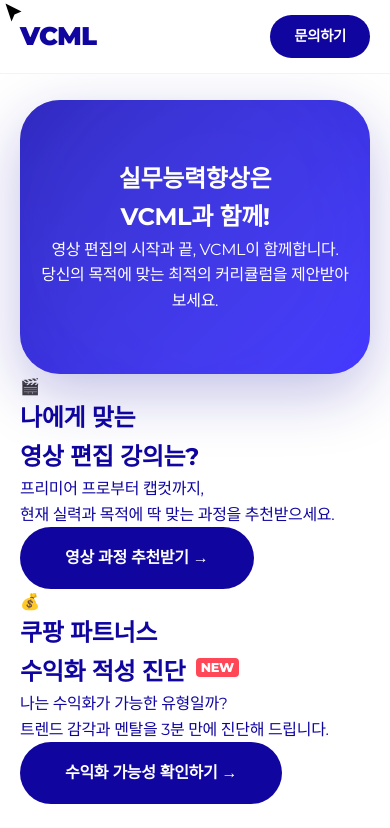
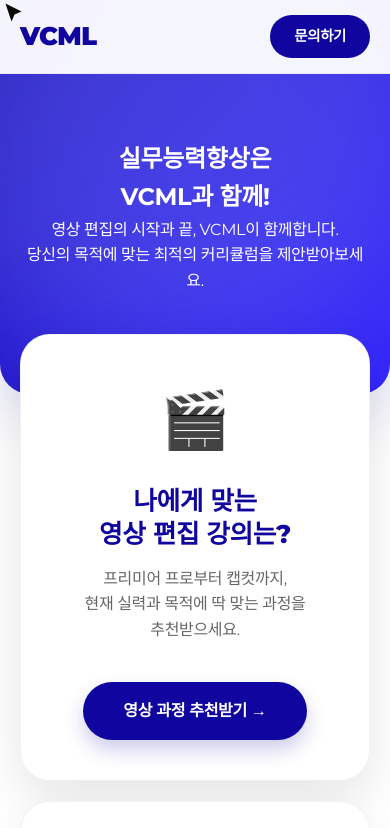
Before and after one commit to dong8creative-spec/vcml, a plain HTML site: page index.html in a window 390 px wide. Shown: the top 828 px of the page. Drawn offline with Linux system fonts and the light colour scheme; a web font is replaced by a local one.

```diff
--- a/index.html
+++ b/index.html
@@ -14,18 +14,18 @@
         /* --- 디자인 시스템 (Pantone Blue 072 C Theme) --- */
         :root {
             /* Palette */
-            --brand-blue: #10069F;       /* Main Color (Pantone 072 C) */
-            --brand-blue-hover: #000080; /* Darker for hover */
-            --brand-light: #F0F2FF;      /* Very Light Blue Background */
+            --brand-blue: #10069F;       /* Main Color */
+            --brand-blue-hover: #000080;
+            --brand-light: #F0F2FF;
             --brand-white: #FFFFFF;
             --brand-gray: #F4F5F7;
 
             /* Accents */
-            --accent-yellow: #FFD700;    /* 포인트 컬러 (배지 등) */
-            --new-badge: #FF4757;        /* NEW 스티커 컬러 */
+            --accent-yellow: #FFD700;
+            --new-badge: #FF4757;
 
             /* Text */
-            --text-main: #10069F;        /* 메인 텍스트도 브랜드 블루 사용 */
+            --text-main: #10069F;
             --text-sub: #555555;
             --text-white: #FFFFFF;
 
@@ -33,8 +33,6 @@
             --radius-box: 40px;
             --radius-card: 24px;
             --radius-btn: 50px;
-
-            --naver-green: #03C75A;
         }
 
         * { box-sizing: border-box; margin: 0; padding: 0; cursor: none; }
@@ -73,44 +71,25 @@
         .nav-links { display: flex; gap: 40px; font-size: 0.95rem; font-weight: 600; color: var(--text-main); align-items: center; }
         .nav-links a:hover { color: var(--brand-blue-hover); opacity: 0.7; }
 
-        /* 메뉴 뱃지 (New) */
         .nav-badge {
             background-color: var(--new-badge); color: white;
             font-size: 0.6rem; padding: 2px 5px; border-radius: 4px;
             margin-left: 4px; vertical-align: middle; font-weight: 800;
         }
 
-        /* 문의 버튼 (헤더 우측) */
         .btn-nav-cta {
             padding: 10px 24px; background: var(--brand-blue); color: white;
             border-radius: 30px; font-weight: 600; font-size: 0.9rem;
         }
         .btn-nav-cta:hover { background: var(--brand-blue-hover); box-shadow: 0 4px 12px rgba(16, 6, 159, 0.2); }
 
-        header.dark-mode { background: rgba(16, 6, 159, 0.95); border-bottom: 1px solid rgba(255,255,255,0.1); }
-        header.dark-mode .logo, header.dark-mode .nav-links { color: var(--text-white); }
-        header.dark-mode .btn-nav-cta { background: var(--brand-white); color: var(--brand-blue); }
-
-        /* 스레드 버튼 */
-        .threads-btn {
-            position: fixed; top: 50%; right: 0; transform: translateY(-50%);
-            background: var(--brand-blue); color: #fff; padding: 10px 14px;
-            border-radius: 20px 0 0 20px; box-shadow: -3px 3px 10px rgba(0,0,0,0.15);
-            z-index: 999; font-weight: 700; font-size: 0.75rem;
-            display: flex; align-items: center; gap: 6px; transition: 0.3s;
-        }
-        .threads-btn:hover { padding-right: 20px; background: var(--brand-blue-hover); }
-        .threads-icon { width: 14px; height: 14px; fill: currentColor; }
-
-        /* 섹션 공통 (100px) */
+        /* 섹션 공통 */
         .section { padding: 100px 5%; position: relative; }
         .section-title {
             text-align: center; font-size: 2.5rem;
             margin-bottom: 50px;
             color: var(--text-main); font-weight: 800; letter-spacing: -1px;
         }
-
-        /* 섹션 타이틀 내 뱃지 스타일 */
         .title-badge {
             font-size: 1rem; vertical-align: middle;
             background: var(--new-badge); color: white;
@@ -119,52 +98,88 @@
         }
         @keyframes bounce { from { transform: translateY(0); } to { transform: translateY(-5px); } }
 
-        /* 1. 히어로 섹션 */
+        /* [수정됨] 1. 히어로 섹션 (Unified Style) */
         .hero-wrapper {
-            padding: 120px 20px 0; max-width: 1400px; margin: 0 auto;
+            padding: 0; /* 전체 너비 사용을 위해 패딩 제거 */
+            width: 100%;
         }
         .hero-container {
             background: linear-gradient(135deg, var(--brand-blue) 0%, #3020FF 100%);
-            border-radius: var(--radius-box);
-            padding: 100px 60px;
+            border-radius: 0 0 60px 60px; /* 하단만 둥글게 */
+            padding: 180px 20px 220px; /* 하단 패딩을 대폭 늘려 카드 공간 확보 */
             color: var(--text-white);
             text-align: center;
             position: relative; overflow: hidden;
             display: flex; flex-direction: column; align-items: center; justify-content: center;
-            min-height: 600px;
-            box-shadow: 0 20px 60px rgba(16, 6, 159, 0.25);
+            min-height: auto;
+            box-shadow: 0 20px 60px rgba(16, 6, 159, 0.15);
         }
 
-        .hero-bg-circle { position: absolute; border-radius: 50%; filter: blur(70px); opacity: 0.25; }
+        .hero-bg-circle { position: absolute; border-radius: 50%; filter: blur(80px); opacity: 0.3; }
         .bg-c1 { top: -100px; right: -100px; width: 500px; height: 500px; background: #4D4DFF; }
-        .bg-c2 { bottom: -150px; left: -150px; width: 600px; height: 600px; background: #8080FF; }
+        .bg-c2 { bottom: 0; left: -150px; width: 600px; height: 600px; background: #8080FF; }
 
         .hero-content { position: relative; z-index: 2; max-width: 900px; }
         .hero h1 {
-            font-size: 4rem; line-height: 1.2; margin-bottom: 25px; font-weight: 800;
+            font-size: 4.5rem; line-height: 1.1; margin-bottom: 25px; font-weight: 800; letter-spacing: -2px;
         }
         .hero p {
-            font-size: 1.3rem; font-weight: 400; opacity: 0.95;
-            margin-bottom: 0px;
-            word-break: keep-all;
-            opacity: 0; animation: fadeInUp 0.8s ease-out 0.8s forwards;
+            font-size: 1.4rem; font-weight: 400; opacity: 0.95;
+            margin-bottom: 0px; word-break: keep-all;
+            opacity: 0; animation: fadeInUp 0.8s ease-out 0.5s forwards;
+        }
+        @keyframes fadeInUp { to { opacity: 1; } }
+
+        /* [수정됨] 2. 과정진단 (Floating Cards Style) */
+        .diagnosis-wrapper {
+            padding: 0 20px; max-width: 1100px; margin: -140px auto 100px; /* 음수 마진으로 위로 겹침 */
+            position: relative; z-index: 10;
         }
 
-        @keyframes fadeInUp { to { opacity: 1; } }
+        .diagnosis-grid {
+            display: grid;
+            grid-template-columns: 1fr 1fr;
+            gap: 30px;
+        }
 
-        /* 2. 과정진단 */
-        .diagnosis-wrapper { padding: 0 20px; max-width: 1400px; margin: 0 auto 120px; }
-        .diagnosis-box {
-            background-color: var(--brand-gray); border-radius: var(--radius-box);
-            padding: 80px 40px; text-align: center;
+        .diagnosis-card {
+            background-color: white; /* 흰색 배경으로 변경 */
+            border-radius: 30px;
+            padding: 60px 40px;
+            text-align: center;
+            transition: transform 0.3s, box-shadow 0.3s;
+            border: 1px solid rgba(0,0,0,0.05);
+            display: flex; flex-direction: column; justify-content: center; align-items: center;
+            box-shadow: 0 20px 50px rgba(0,0,0,0.1); /* 그림자 강화 */
         }
-        .diagnosis-box h2 { font-size: 2.5rem; margin-bottom: 20px; color: var(--text-main); font-weight: 800; }
-        .diagnosis-box p { font-size: 1.1rem; margin-bottom: 60px; color: #555; }
+
+        .diagnosis-card:hover {
+            transform: translateY(-10px);
+            box-shadow: 0 30px 60px rgba(16, 6, 159, 0.15);
+            border-color: rgba(16, 6, 159, 0.1);
+        }
+
+        .diagnosis-icon { font-size: 3.5rem; margin-bottom: 20px; }
+
+        .diagnosis-card h2 {
+            font-size: 1.8rem; margin-bottom: 15px;
+            color: var(--text-main); font-weight: 800; line-height: 1.3;
+        }
+
+        .diagnosis-card p {
+            font-size: 1rem; margin-bottom: 40px;
+            color: #666; word-break: keep-all; line-height: 1.6;
+        }
+
         .btn-diagnosis {
-            padding: 18px 45px; background: var(--brand-blue); color: white;
+            padding: 16px 40px; background: var(--brand-blue); color: white;
             border-radius: 50px; font-weight: 700; display: inline-block; transition: 0.3s;
+            font-size: 1rem; box-shadow: 0 10px 20px rgba(16, 6, 159, 0.2);
         }
         .btn-diagnosis:hover { background: var(--brand-blue-hover); transform: scale(1.05); }
+
+        /* 쿠팡 카드 스타일 */
+        .card-coupang .btn-diagnosis { background: #10069F; }
 
         /* 3. 교육과정 */
         #courses { background-color: var(--brand-white); }
@@ -189,7 +204,7 @@
         .course-card h3 { font-size: 1.5rem; margin-bottom: 15px; font-weight: 700; color: var(--text-main); }
         .course-card p { font-size: 1rem; color: var(--text-sub); margin-bottom: 0; line-height: 1.6; }
 
-        /* 4. 수강신청 (무한 롤링, 버튼 통합) */
+        /* 4. 수강신청 */
         #store { background-color: var(--brand-white); overflow: hidden; }
         .store-track { display: flex; width: max-content; animation: scrollRight 360s linear infinite; }
 
@@ -221,7 +236,6 @@
         }
         .store-price { color: var(--text-main); font-weight: 800; font-size: 1.1rem; }
 
-        /* 버튼 스타일 조정 (5/6 크기) */
         .btn-store {
             padding: 10px 20px; text-align: center; border-radius: 30px;
             font-weight: 700; font-size: 0.85rem; cursor: pointer; transition: 0.2s;
@@ -230,7 +244,7 @@
         }
         .btn-store:hover { background-color: var(--brand-blue-hover); }
 
-        /* 5. 캘린더 (Schedule) */
+        /* 5. 캘린더 */
         #schedule { background-color: var(--brand-white); }
         .calendar-wrapper { max-width: 1000px; margin: 0 auto; }
         .calendar-box {
@@ -238,7 +252,7 @@
             box-shadow: 0 10px 40px rgba(0,0,0,0.05); height: 700px; background: white;
         }
 
-        /* 6. 유튜브 (Content) */
+        /* 6. 유튜브 */
         .youtube-section {
             padding: 90px 0; background: var(--brand-blue); color: white; overflow: hidden;
         }
@@ -260,7 +274,6 @@
         @keyframes scrollLeft { from { transform: translateX(0); } to { transform: translateX(-50%); } }
         @keyframes scrollRight { from { transform: translateX(-50%); } to { transform: translateX(0); } }
 
-
         /* 7. 강사 소개 */
         #about { background-color: var(--brand-gray); }
         .instructors-grid { display: grid; grid-template-columns: repeat(auto-fit, minmax(340px, 1fr)); gap: 60px; max-width: 1000px; margin: 0 auto; }
@@ -273,7 +286,7 @@
         .instructor-role { color: var(--brand-blue-hover); font-weight: 700; margin-bottom: 20px; display: block; }
         .instructor-desc { color: #555; line-height: 1.7; word-break: keep-all; font-size: 1.05rem; }
 
-        /* 8. AI 기획 (기획도우미) */
+        /* 8. AI 기획 */
         #ai-tool { background-color: var(--brand-white); }
         .ai-wrapper {
             max-width: 900px; margin: 0 auto;
@@ -289,9 +302,7 @@
         .ai-header p { opacity: 0.9; font-size: 0.95rem; }
 
         .ai-body { padding: 40px; }
-
         .ai-input-group { display: flex; gap: 10px; margin-bottom: 60px; flex-wrap: wrap; }
-
         .ai-input {
             flex: 2; padding: 15px; border-radius: 12px; border: 1px solid #ddd;
             font-size: 1rem; font-family: inherit; background: var(--brand-gray);
@@ -353,10 +364,22 @@
         @media (max-width: 768px) {
             header { padding: 15px 20px; }
             .nav-links { display: none; }
-            .hero-wrapper { padding: 100px 20px 0; }
-            .hero-container { padding: 60px 20px; text-align: center; align-items: center; min-height: auto; }
-            .hero h1 { font-size: 2.5rem; }
-            .hero p { margin-bottom: 60px; font-size: 1rem; }
+
+            /* 히어로 섹션 반응형 수정 */
+            .hero-container {
+                padding: 140px 20px 100px;
+                border-radius: 0 0 30px 30px;
+                text-align: center; align-items: center; min-height: auto;
+            }
+            .hero h1 { font-size: 2.8rem; }
+            .hero p { margin-bottom: 0px; font-size: 1rem; }
+
+            /* 과정진단 반응형 수정 */
+            .diagnosis-wrapper { margin-top: -60px; padding: 0 20px; }
+            .diagnosis-grid { grid-template-columns: 1fr; gap: 20px; }
+            .diagnosis-card { padding: 40px 20px; }
+            .diagnosis-card h2 { font-size: 1.6rem; }
+
             .section { padding: 80px 20px; }
             .curriculum-grid, .store-grid { grid-template-columns: 1fr; }
             .yt-card { width: 280px; }
@@ -386,7 +409,7 @@
         <a href="#qna" class="btn-nav-cta">문의하기</a>
     </header>
 
-    <!-- 1. 히어로 섹션 -->
+    <!-- 1. 히어로 섹션 + 2. 과정진단 (통합형 Floating Layout) -->
     <div class="hero-wrapper">
         <section class="hero-container">
             <!-- 배경 데코 -->
@@ -400,7 +423,7 @@
         </section>
     </div>
 
-<!-- 2. 과정진단 (2분할 섹션) -->
+    <!-- 겹쳐지는 과정 진단 섹션 -->
     <div class="diagnosis-wrapper" id="diagnosis">
         <div class="diagnosis-grid">
 
@@ -410,7 +433,7 @@
                 <h2>나에게 맞는<br>영상 편집 강의는?</h2>
                 <p>프리미어 프로부터 캡컷까지,<br>현재 실력과 목적에 딱 맞는 과정을 추천받으세요.</p>
                 <!-- 기존 테스트 파일 연결 -->
-                <a href="./test.html" class="btn-diagnosis">영상 과정 추천받기 →</a>
+                <a href="filmmaker_test.html" class="btn-diagnosis">영상 과정 추천받기 →</a>
             </div>
 
             <!-- 오른쪽: 쿠팡 파트너스 적성 진단 (New) -->
@@ -418,12 +441,13 @@
                 <div class="diagnosis-icon">💰</div>
                 <h2>쿠팡 파트너스<br>수익화 적성 진단 <span class="nav-badge" style="font-size:0.8rem; position:relative; top:-5px;">NEW</span></h2>
                 <p>나는 수익화가 가능한 유형일까?<br>트렌드 감각과 멘탈을 3분 만에 진단해 드립니다.</p>
-                <!-- 아까 만든 리액트 앱 페이지 연결 (파일명에 맞게 수정하세요) -->
-                <a href="./coupang_test.html" class="btn-diagnosis">수익화 가능성 확인하기 →</a>
+                <!-- 새로 만든 리액트 앱 페이지 연결 -->
+                <a href="coupang_test.html" class="btn-diagnosis">수익화 가능성 확인하기 →</a>
             </div>
 
         </div>
     </div>
+
     <!-- 3. 교육과정 -->
     <section id="courses" class="section">
         <div class="section-header">
@@ -591,7 +615,7 @@
         const SCRIPT_URL = "https://script.google.com/macros/s/AKfycbwTi1rM3-8rN6OSYz-UF3390p43X6pVGFtZJbmoEUZm4S4O_uNjjD_dHADmMaP4BqcT_Q/exec";
 
         // ★ [필수] Gemini API 키 입력 ★
-        const apiKey = "AIzaSyBPS7TjzpeYTtWcRyRBBWFeDJ-R_9F85D8";
+        const apiKey = "";
 
         const cursor = document.querySelector('.cursor-arrow');
         document.addEventListener('mousemove', e => {
@@ -748,7 +772,7 @@
             fetch(SCRIPT_URL, { method:'POST', body:formData, mode:'no-cors' }).catch(e=>console.log(e));
 
             try {
-                const response = await fetch(`https://generativelanguage.googleapis.com/v1beta/models/gemini-1.5-flash:generateContent?key=${apiKey}`, {
+                const response = await fetch(`https://generativelanguage.googleapis.com/v1beta/models/gemini-2.5-flash-preview-09-2025:generateContent?key=${apiKey}`, {
                     method: 'POST',
                     headers: { 'Content-Type': 'application/json' },
                     body: JSON.stringify({
```
